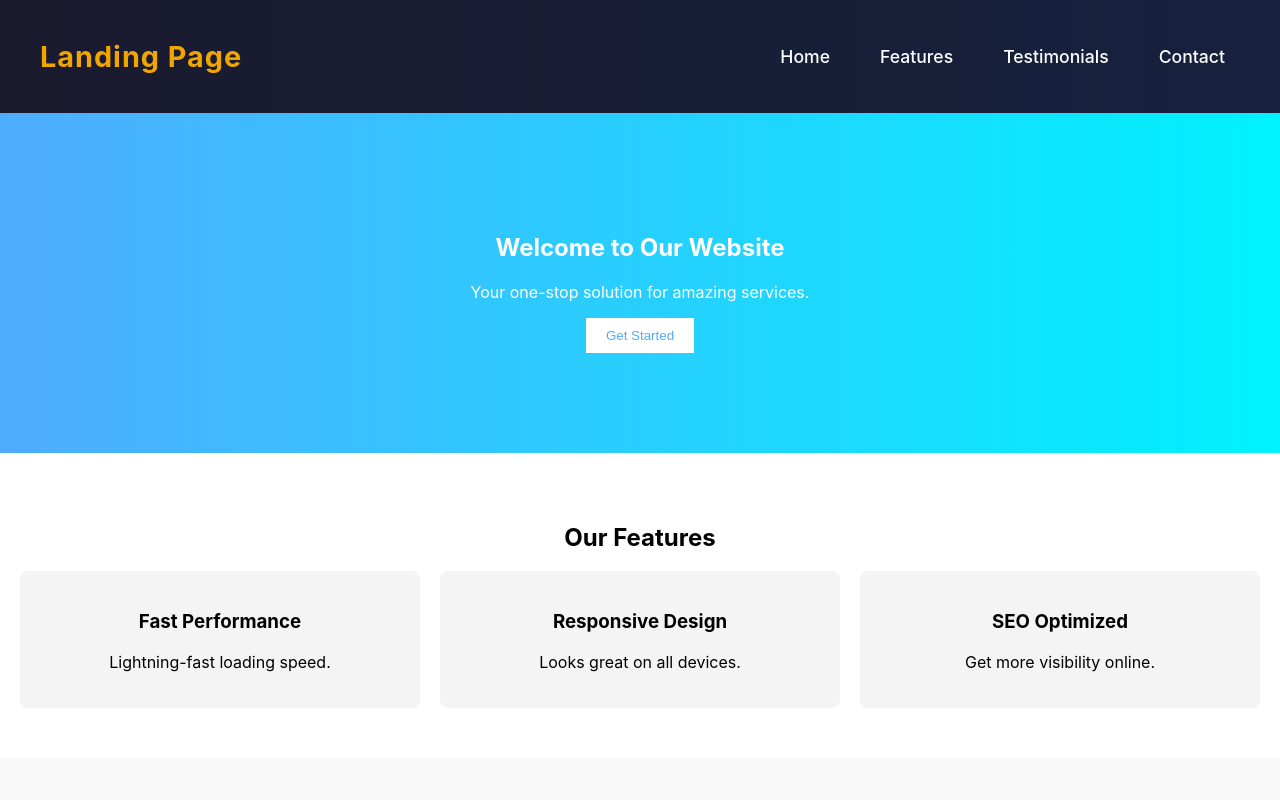
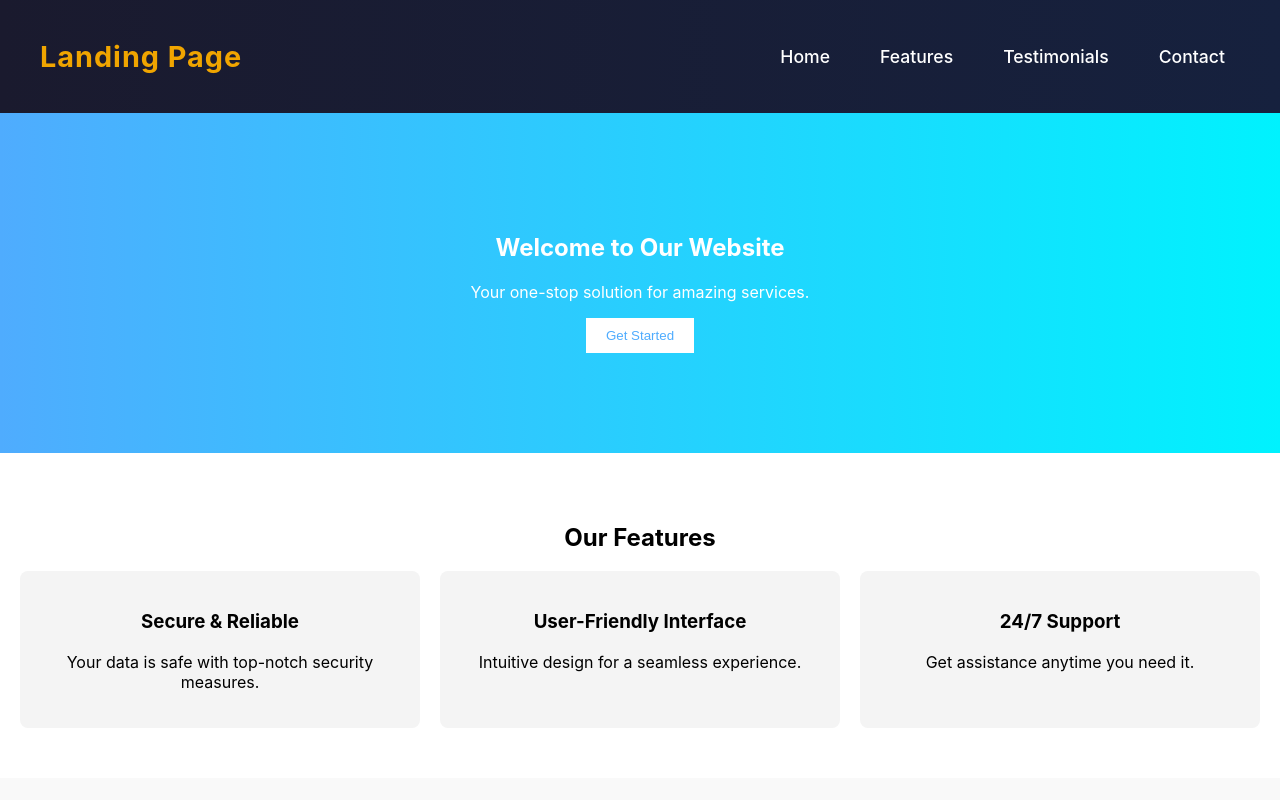
Before and after one commit to surajgaharwar/React-Landing-page, a React (Create React App) app: page / in a window 1280 px wide. Shown: the top 800 px of the page. Built offline with nearby package versions, Linux system fonts and the light colour scheme.

Commit message:
Update Features.js

```diff
--- a/src/components/Features.js
+++ b/src/components/Features.js
@@ -7,16 +7,16 @@ const Features = () => {
       <h2>Our Features</h2>
       <div className="features-container">
         <div className="feature">
-          <h3>Fast Performance</h3>
-          <p>Lightning-fast loading speed.</p>
+          <h3>Secure & Reliable</h3>
+          <p>Your data is safe with top-notch security measures.</p>
         </div>
         <div className="feature">
-          <h3>Responsive Design</h3>
-          <p>Looks great on all devices.</p>
+          <h3>User-Friendly Interface</h3>
+          <p>Intuitive design for a seamless experience.</p>
         </div>
         <div className="feature">
-          <h3>SEO Optimized</h3>
-          <p>Get more visibility online.</p>
+          <h3>24/7 Support</h3>
+          <p>Get assistance anytime you need it.</p>
         </div>
       </div>
     </section>
```
